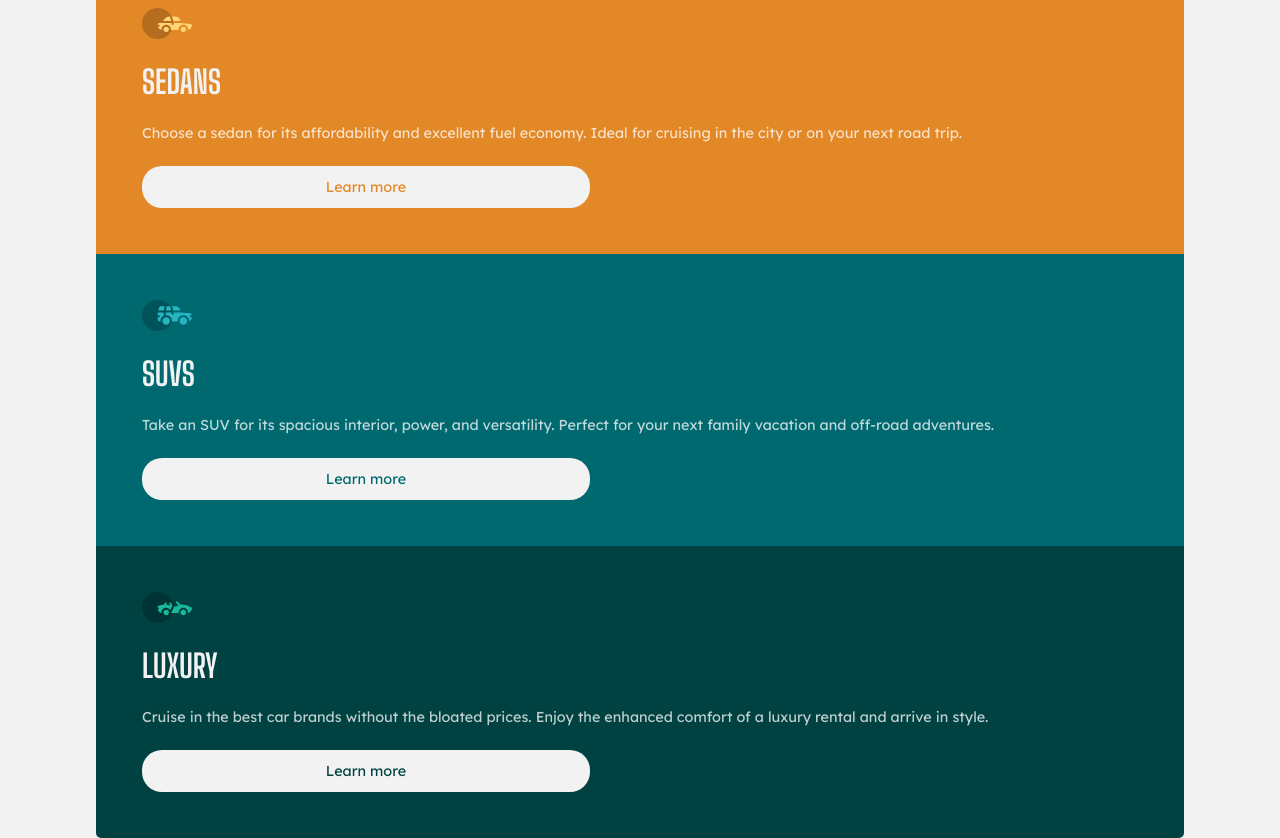
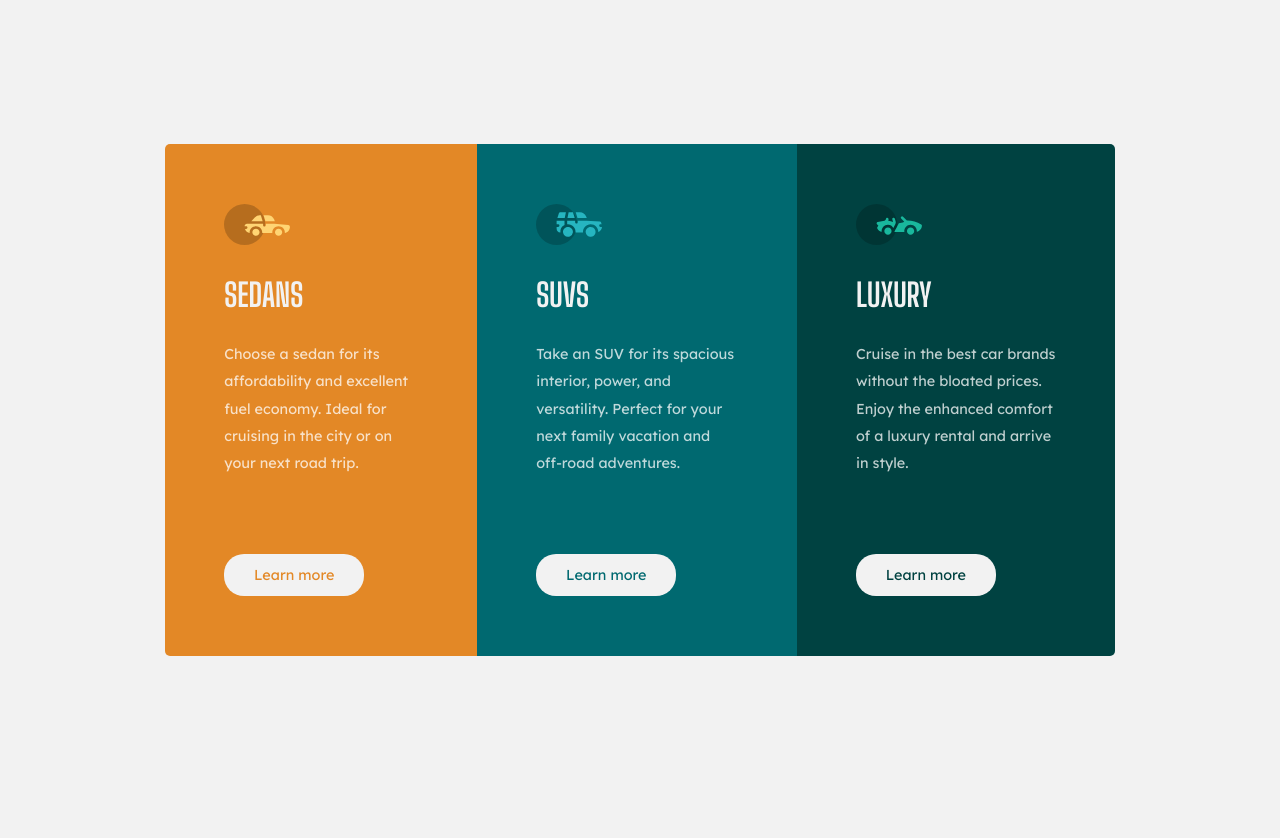
Before and after one commit to tallesalmeida/3-column-preview-card-component-main, a plain HTML site: page index.html in a window 1280 px wide. After the commit the page ends 800 px from the top, so only its background shows below. Drawn offline with Linux system fonts and the light colour scheme.

Commit message:
Update style.css

```diff
--- a/style.css
+++ b/style.css
@@ -1,40 +1,10 @@
 @charset "UTF-8";
-
-/*The designs were created to the following widths:
-
-- Mobile: 375px
-- Desktop: 1440px
-
-## Colors
-
-### Primary
-
-Bright orange: hsl(31, 77%, 52%)
-Dark cyan: hsl(184, 100%, 22%)
-Very dark cyan: hsl(179, 100%, 13%)
-
-### Neutral
-
-Transparent white (paragraphs): hsla(0, 0%, 100%, 0.75)
-Very light gray (background, headings, buttons): hsl(0, 0%, 95%)
-
-## Typography
-
-### Body Copy
-
-- Font size: 15px
-
-### Font
-
-- Family: [Lexend Deca](https://fonts.google.com/specimen/Lexend+Deca)
-- Weights: 400
-
-- Family: [Big Shoulders Display](https://fonts.google.com/specimen/Big+Shoulders+Display)
-- Weights: 700 */
 
 @import url('https://fonts.googleapis.com/css2?family=Lexend+Deca&display=swap');
 @import url('https://fonts.googleapis.com/css2?family=Big+Shoulders+Display:wght@700&family=Lexend+Deca&display=swap');
 
+
+/* Mobile */
 
 * {
     padding: 0;
@@ -43,33 +13,34 @@ Very light gray (background, headings, buttons): hsl(0, 0%, 95%)
 }
 
 body {
-    width: 100vw;
-    height: 100vh;
+    max-width: 100vw;
+    min-height: 100vh;
     background-color: hsl(0, 0%, 95%);
     display: flex;
     justify-content: center;
-    align-items: center;
+    margin-bottom: 2rem;
+    margin-top: 2rem;
 }
 
 .container {
-    width: 85vw;
+    max-width: 20.625rem;
 }
 
 .icons img {
-    width: 50px;
+    width: 3.125rem;
 }
 
 .carros {
-    padding: 46px;
+    padding: 3.5rem;
     display: flex;
     flex-direction: column;
-    gap: 20px;
+    gap: 1.7rem;
 }
 
 #sedans {
     background-color: hsl(31, 77%, 52%);
-    border-top-left-radius: 5px;
-    border-top-right-radius: 5px;
+    border-top-left-radius: 0.312rem;
+    border-top-right-radius: 0.312rem;
 }
 
 #suv {
@@ -78,8 +49,8 @@ body {
 
 #luxury {
     background-color: hsl(179, 100%, 13%);
-    border-bottom-left-radius: 5px;
-    border-bottom-right-radius: 5px;
+    border-bottom-left-radius: 0.312rem;
+    border-bottom-right-radius: 0.312rem;
 }
 
 .carro-titulo {
@@ -92,13 +63,13 @@ body {
     font-family: 'Lexend Deca';
     font-size: 0.9rem;
     color: hsla(0, 0%, 100%, 0.75);
-    line-height: 25px;
+    line-height: 1.56rem;
 }
 
 .button {
-    width: 35vw;
-    border-radius: 20px;
-    padding: 12px;
+    max-width: 8.75rem;
+    border-radius: 1.25rem;
+    padding: 0.75rem;
     border-style: none;
     background-color: hsl(0, 0%, 95%);
     font-family: 'Lexend Deca';
@@ -110,10 +81,71 @@ body {
     color: hsl(31, 77%, 52%);
 }
 
+#button-sedan:hover {
+    color: hsl(0, 0%, 95%);
+    background-color: hsl(31, 77%, 52%);
+    border-style: double;
+    border-color: hsl(0, 0%, 95%);
+    transition: 0.1s;
+}
+
 #button-suv {
     color: hsl(184, 100%, 22%);
+}
+
+#button-suv:hover {
+    color: hsl(0, 0%, 95%);
+    background-color: hsl(184, 100%, 22%);
+    border-style: double;
+    border-color: hsl(0, 0%, 95%);
+    transition: 0.1s;
 }
 
 #button-luxury {
     color: hsl(179, 100%, 13%);
 }
+
+#button-luxury:hover {
+    color: hsl(0, 0%, 95%);
+    background-color: hsl(179, 100%, 13%);
+    border-style: double;
+    border-color: hsl(0, 0%, 95%);
+    transition: 0.1s;
+}
+
+/* Desktop */
+
+@media screen and (min-width: 1000px) {
+   body {
+        margin: auto;
+        align-items: center;
+   }
+
+   .container {
+        display: flex;
+        max-width: 59.375rem;
+   }
+
+   .icons img {
+        width: 4.125rem;
+    }
+
+   .carros {
+        padding: 3.7rem;
+   }
+
+   #luxury {
+        border-top-right-radius: 0.312rem;
+        border-bottom-left-radius: 0rem;
+   }
+
+   #sedans {
+        border-bottom-left-radius: 0.312rem;
+        border-top-right-radius: 0rem;
+   }
+
+   .descricao {
+        margin-bottom: 3.125rem;
+        line-height: 1.7rem;
+   }
+}
```
